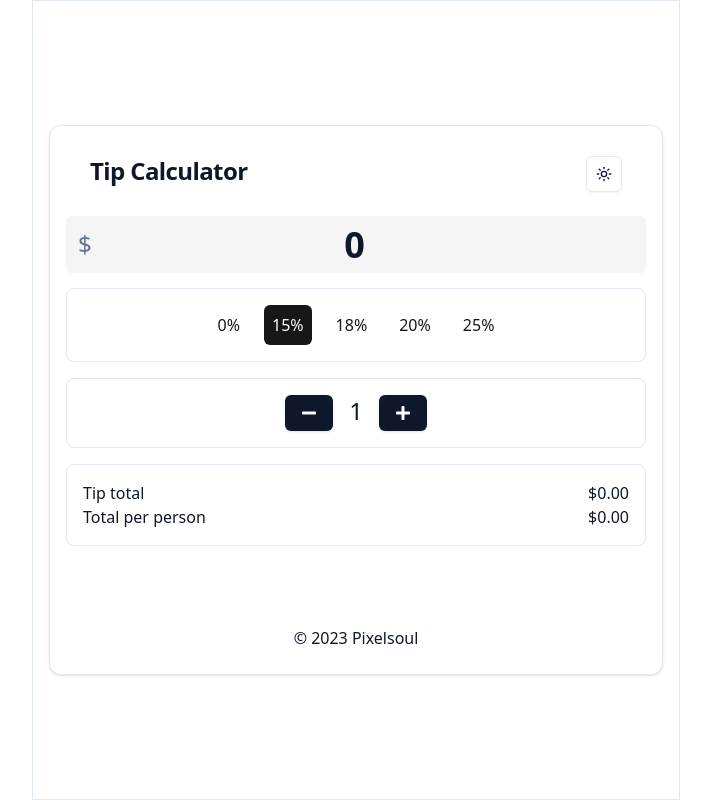
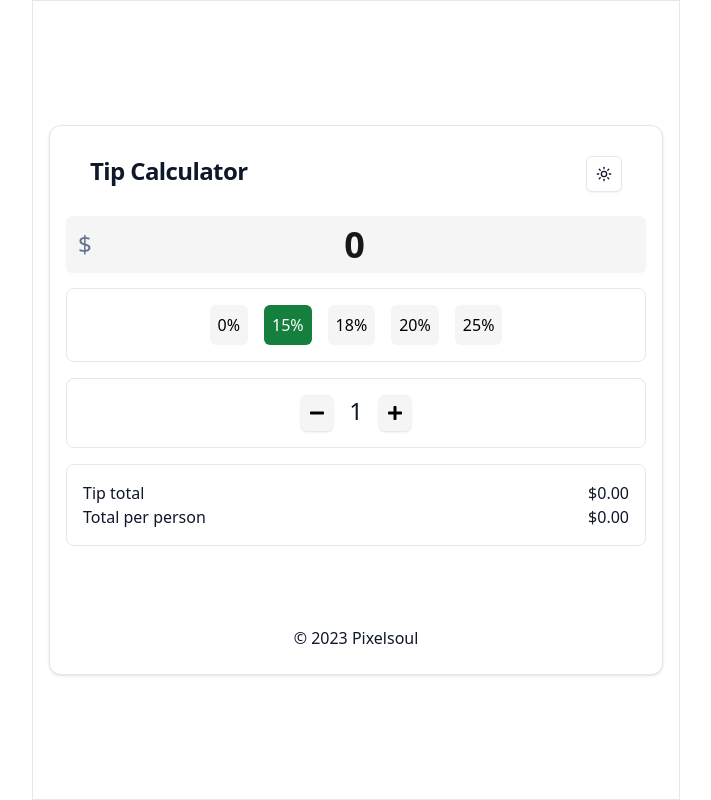
Before and after one commit to pixelsoul/tipsy, a React (Vite) app: page / in a window 1280 px wide. Shown: the whole page, without its empty margins (284-995 px from the left). Built offline with nearby package versions, Linux system fonts and the light colour scheme.

Commit message:
altering some styles

```diff
--- a/src/App.tsx
+++ b/src/App.tsx
@@ -15,7 +15,7 @@ const App = () => {
     return (
         <ThemeProvider>
             <div className="container h-screen border flex flex-col md:justify-center px-4">
-                <Card className="px-4 mt-4 md:mt-0">
+                <Card className="px-4 mt-4 md:mt-0 dark:bg-neutral-950">
                     <CardHeader className="flex flex-row items-center justify-between">
                         <CardTitle className="text-2xl">Tip Calculator</CardTitle>
                         <ThemeToggle />
--- a/src/components/AmountInput.tsx
+++ b/src/components/AmountInput.tsx
@@ -29,7 +29,7 @@ const AmountInput = ({ value, onChange }: AmountInputProps) => {
             <div className="relative">
                 <Input
                     id="Amount"
-                    className="peer ps-6 !text-4xl font-bold text-center h-14 border-0 bg-neutral-100 dark:bg-neutral-900"
+                    className="peer ps-6 !text-4xl font-bold text-center h-14 border-0 bg-neutral-100 text-neutral-900 dark:bg-neutral-900 dark:text-neutral-100"
                     placeholder="0.00"
                     value={value}
                     type="number"
--- a/src/components/SplitAmount.tsx
+++ b/src/components/SplitAmount.tsx
@@ -17,14 +17,17 @@ const SplitAmount = ({ perPerson }: SplitAmountProps) => {
         perPerson(split)
     }, [split, perPerson])
 
+    const buttonStyles =
+        "dark:bg-neutral-900 dark:hover:bg-neutral-800 dark:text-white bg-neutral-100 hover:bg-neutral-200 text-black p-2 rounded-md focus:outline-none "
+
     return (
         <div className="flex justify-center">
             <div className="flex flex-row gap-4">
-                <Button onClick={() => setSplit(split - 1)}>
+                <Button className={buttonStyles} onClick={() => setSplit(split - 1)}>
                     <FaMinus />
                 </Button>
                 <div className="text-2xl">{split}</div>
-                <Button onClick={() => setSplit(split + 1)}>
+                <Button className={buttonStyles} onClick={() => setSplit(split + 1)}>
                     <FaPlus />
                 </Button>
             </div>
--- a/src/components/TipSelection.tsx
+++ b/src/components/TipSelection.tsx
@@ -23,8 +23,8 @@ const TipSelection = ({ tip, amount, setTip, tipTotal }: TipSelectionProps) => {
                         key={value}
                         className={`${
                             tip === value
-                                ? "bg-neutral-900 text-white"
-                                : "bg-white text-neutral-900"
+                                ? "bg-green-700 text-white"
+                                : "dark:bg-neutral-900 dark:hover:bg-neutral-800 dark:text-white bg-neutral-100 hover:bg-neutral-200 text-black"
                         } p-2 rounded-md`}
                         onClick={() => setTip(value)}>
                         {value}%
--- a/src/index.css
+++ b/src/index.css
@@ -54,6 +54,6 @@
         @apply border-border;
     }
     body {
-        @apply font-sans antialiased bg-background text-foreground flex flex-col h-screen items-center justify-center;
+        @apply font-sans antialiased text-foreground flex flex-col h-screen items-center justify-center dark:bg-neutral-950 dark:text-foreground;
     }
 }
```
